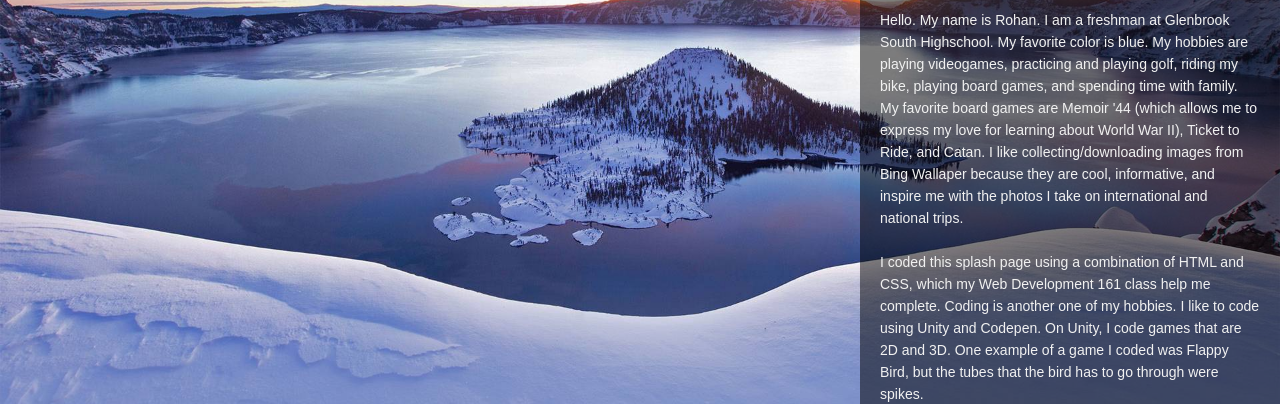
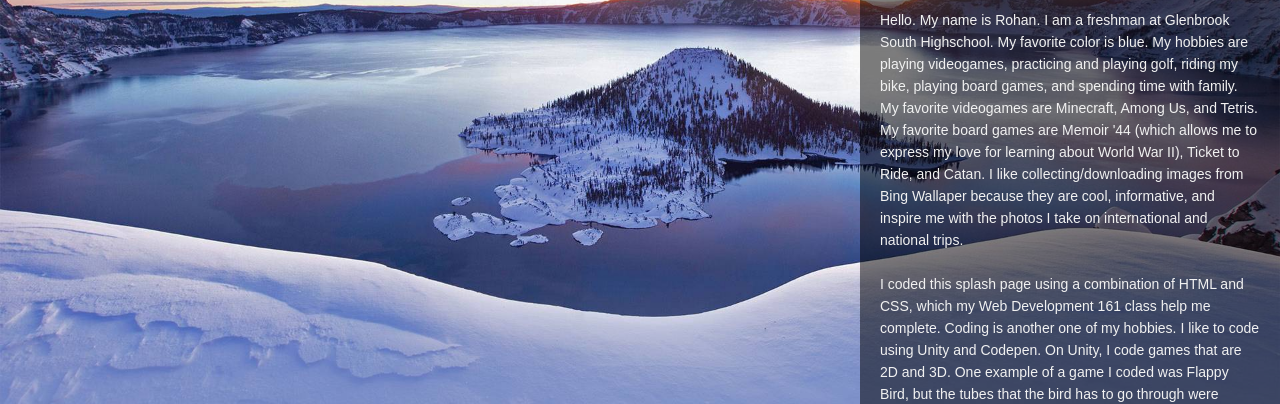
Before and after one commit to 286177/splash-page, a plain HTML site: page index.html in a window 1280 px wide. Shown: the part 263-667 px from the top of the page. Drawn offline with Linux system fonts and the light colour scheme.

Commit message:
October 11

```diff
--- a/index.html
+++ b/index.html
@@ -31,7 +31,7 @@
        <!-- UPDATE THIS -->
        <p>
          Hello.  My name is Rohan.  I am a freshman at Glenbrook South Highschool.  My favorite color is blue.  My hobbies are playing videogames, practicing and playing golf,
-         riding my bike, playing board games, and spending time with family.  My favorite board games are Memoir '44 (which allows me to
+         riding my bike, playing board games, and spending time with family.  My favorite videogames are Minecraft, Among Us, and Tetris.  My favorite board games are Memoir '44 (which allows me to
          express my love for learning about World War II), Ticket to Ride, and Catan.  I like collecting/downloading images from Bing Wallaper because they are cool, informative, and inspire me with the photos
          I take on international and national trips.
        </p>
```
